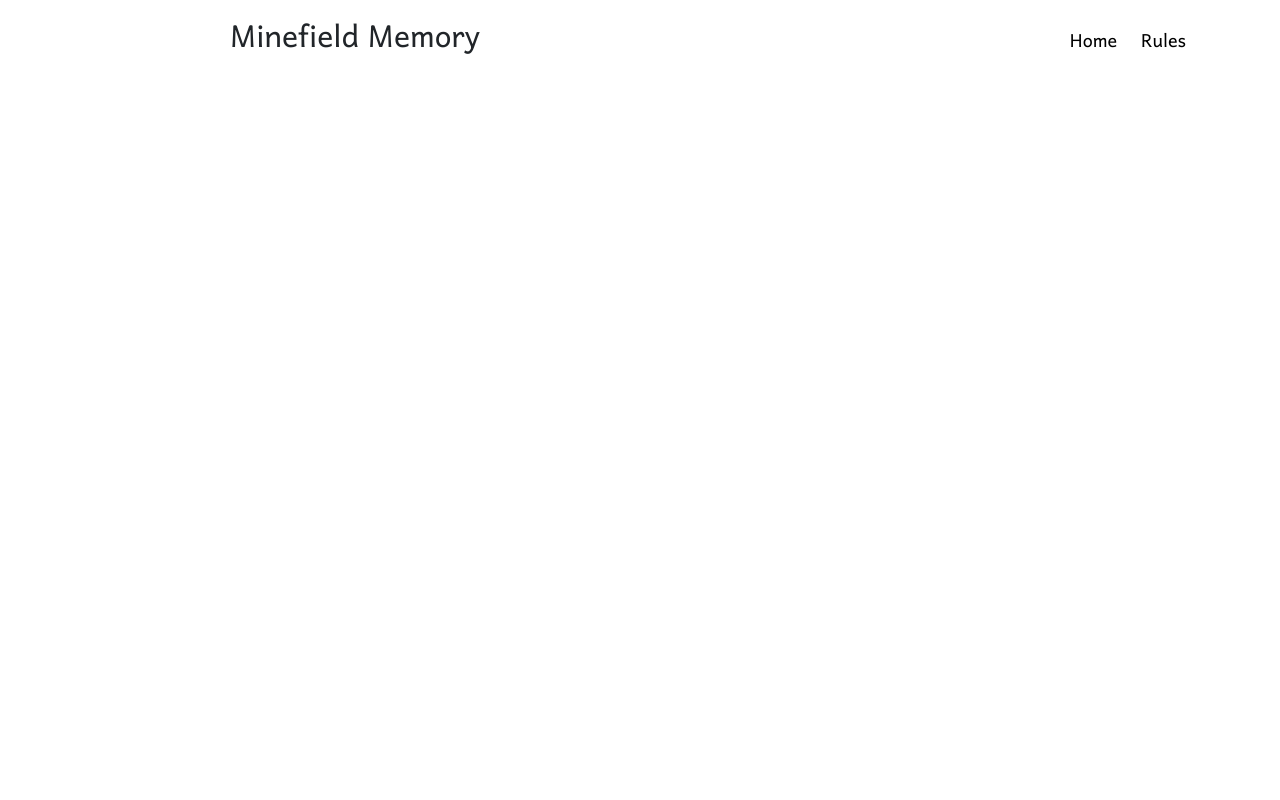
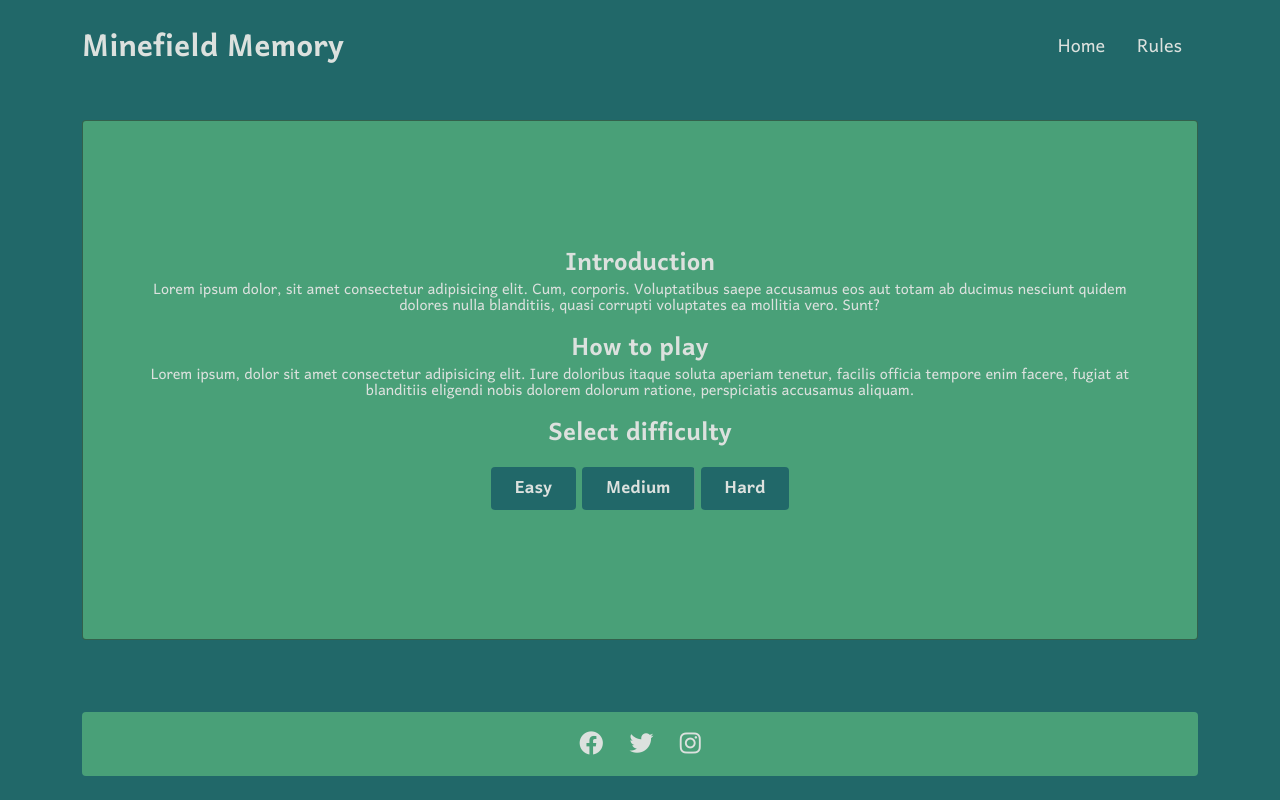
Before and after one commit to Samoftheforrest/follow-the-leader, a plain HTML site: page index.html in a window 1280 px wide. Drawn offline with nearby package versions, Linux system fonts and the light colour scheme.

Commit message:
[IMPLEMENT] Added general colours, introduction screen and social icons

```diff
--- a/assets/css/style.css
+++ b/assets/css/style.css
@@ -20,10 +20,45 @@
 body {
     font-size: 62.5%;
     font-family: 'Harmattan', sans-serif;
+    background: var(--skobeloff);
+    color: var(--platinum);
 }
 
+/* header */
 header {
-    padding: 15px 5px;
+    padding: 1rem 5px 0 5px;
+    margin-bottom: 5px;
+}
+
+.main-title {
+    font-weight: 700;
+    margin: 0;
+}
+
+.main-title a {
+    color: var(--platinum);
+    text-decoration: none;
+    position: relative;
+    font-size: 2.5rem;
+}
+
+.main-title a::after {
+    content: '';
+    display: inline-block;
+    width: 105%;
+    height: 2px;
+    background: var(--platinum);
+    position: absolute;
+    bottom: 0;
+    left: 50%;
+    transform: translate(-50%, -4px);
+    opacity: 0;
+    transition: all .4s ease;
+}
+
+.main-title a:hover:after {
+    transform: translate(-50%, -.75rem);
+    opacity: 1;
 }
 
 .nav-list {
@@ -33,11 +68,110 @@ header {
 
 .nav-list-item {
     list-style: none;
+    position: relative;
 }
 
 .nav-list-item a {
     text-decoration: none;
-    color: #000;
-    margin: 0 .75rem;
+    color: var(--platinum);
+    margin: 0 1rem;
     font-size: 1.5rem;
 }
+
+.nav-list-item a::after {
+    content: '';
+    display: inline-block;
+    width: 75%;
+    height: 2px;
+    background: var(--platinum);
+    position: absolute;
+    bottom: 0;
+    left: 50%;
+    transform: translate(-50%, 5px);
+    opacity: 0;
+    transition: all .4s ease;
+}
+
+.nav-list-item a:hover:after {
+    transform: translate(-50%, -5px);
+    opacity: 1;
+}
+
+/* set heights for the game board */
+.game-board {
+    background: var(--shiny-shamrock);
+    min-height: 440px;
+    height: 65vh;
+    padding: 15px 0;
+    border-radius: 4px;
+    border: 1px solid var(--dark-jungle-green);
+}
+
+/* intro screen */
+.intro-title {
+    margin-bottom: 0;
+    font-weight: 700;
+    font-size: 2rem;
+}
+
+.intro-text {
+    width: 90%;
+    margin: 0 auto 1rem auto;
+    font-size: 1.2rem;
+    line-height: .8;
+    text-align: center;
+}
+
+.intro-btn {
+    font-size: 1.4rem;
+    background: linear-gradient(to left, var(--skobeloff) 50%, var(--eton-blue) 50%) right;
+    background-size: 210%;
+    padding: 5px 1.5rem;
+    margin: 5px 3px;
+    color: var(--platinum);
+    text-decoration: none;
+    border-radius: 4px;
+    transition: all .4s ease;
+    font-weight: 700;
+    text-align: center;
+}
+
+.intro-btn:hover {
+    background-position: left;
+    color: var(--dark-jungle-green);
+}
+
+/* social icons */
+
+footer {
+    position: absolute;
+    bottom: 1.5rem;
+    left: 50%;
+    transform: translateX(-50%);
+}
+
+.social-icons {
+    background: var(--shiny-shamrock);
+    border-radius: 4px;
+    padding: 1.2rem 0;
+    margin-top: 2rem;
+}
+
+.social-icons a {
+    color: var(--platinum);
+}
+
+.social-icons i {
+    font-size: 1.5rem;
+    margin: 0 .75rem;
+}
+
+/* media queries */
+
+@media screen and (min-width: 576px) {
+    /* Header */
+    header {
+        padding: 1.5rem 5px;
+        margin-bottom: 1.5rem
+    }
+}
--- a/index.html
+++ b/index.html
@@ -4,6 +4,7 @@
     <meta charset="UTF-8">
     <meta http-equiv="X-UA-Compatible" content="IE=edge">
     <meta name="viewport" content="width=device-width, initial-scale=1.0">
+    <link rel="stylesheet" href="https://cdnjs.cloudflare.com/ajax/libs/font-awesome/6.0.0/css/all.min.css" integrity="sha512-9usAa10IRO0HhonpyAIVpjrylPvoDwiPUiKdWk5t3PyolY1cOd4DSE0Ga+ri4AuTroPR5aQvXU9xC6qOPnzFeg==" crossorigin="anonymous" referrerpolicy="no-referrer" />
     <link href="https://cdn.jsdelivr.net/npm/bootstrap@5.0.2/dist/css/bootstrap.min.css" rel="stylesheet" integrity="sha384-EVSTQN3/azprG1Anm3QDgpJLIm9Nao0Yz1ztcQTwFspd3yD65VohhpuuCOmLASjC" crossorigin="anonymous">
     <link rel="stylesheet" href="assets/css/style.css">
     <title>Minefield Memory</title>
@@ -12,8 +13,8 @@
 <header id="header">
     <div class="container">
         <div class="row">
-            <div class="col-sm-6 text-center text-sm-left">
-                <h1 class="main-title">Minefield Memory</h1>
+            <div class="col-sm-6 d-flex justify-content-center justify-content-sm-start">
+                <h1 class="main-title"><a href="#">Minefield Memory</a></h1>
             </div>
             <div class="col-sm-6">
                 <nav class="d-flex align-items-center justify-content-center justify-content-sm-end h-100">
@@ -26,6 +27,35 @@
         </div>
     </div>
 </header><!-- header -->
+<section class="container">
+    <div class="intro-screen game-board">
+        <div class="row m-0 w-100 h-100">
+            <div class="col d-flex flex-column justify-content-center align-items-center">
+                <h2 class="intro-title">Introduction</h2>
+                <p class="intro-text">Lorem ipsum dolor, sit amet consectetur adipisicing elit. Cum, corporis. Voluptatibus saepe accusamus eos aut totam ab ducimus nesciunt quidem dolores nulla blanditiis, quasi corrupti voluptates ea mollitia vero. Sunt?</p>
+                <h2 class="intro-title">How to play</h2>
+                <p class="intro-text">Lorem ipsum, dolor sit amet consectetur adipisicing elit. Iure doloribus itaque soluta aperiam tenetur, facilis officia tempore enim facere, fugiat at blanditiis eligendi nobis dolorem dolorum ratione, perspiciatis accusamus aliquam.</p>
+                <h2 class="intro-title mb-2">Select difficulty</h2>
+                <div class="d-flex text-center flex-wrap">
+                    <a href="#" class="intro-btn">Easy</a>
+                    <a href="#" class="intro-btn">Medium</a>
+                    <a href="#" class="intro-btn">Hard</a>
+                </div>
+            </div>
+        </div>
+    </div>
+</section><!-- game section -->
+<footer class="container">
+    <section class="social-icons">
+        <div class="row">
+            <div class="col text-center">
+                <a href="#"><i class="fa-brands fa-facebook"></i></a>
+                <a href="#"><i class="fa-brands fa-twitter"></i></a>
+                <a href="#"><i class="fa-brands fa-instagram"></i></a>
+            </div>
+        </div>
+    </section>
+</footer>
 
 
 
```
